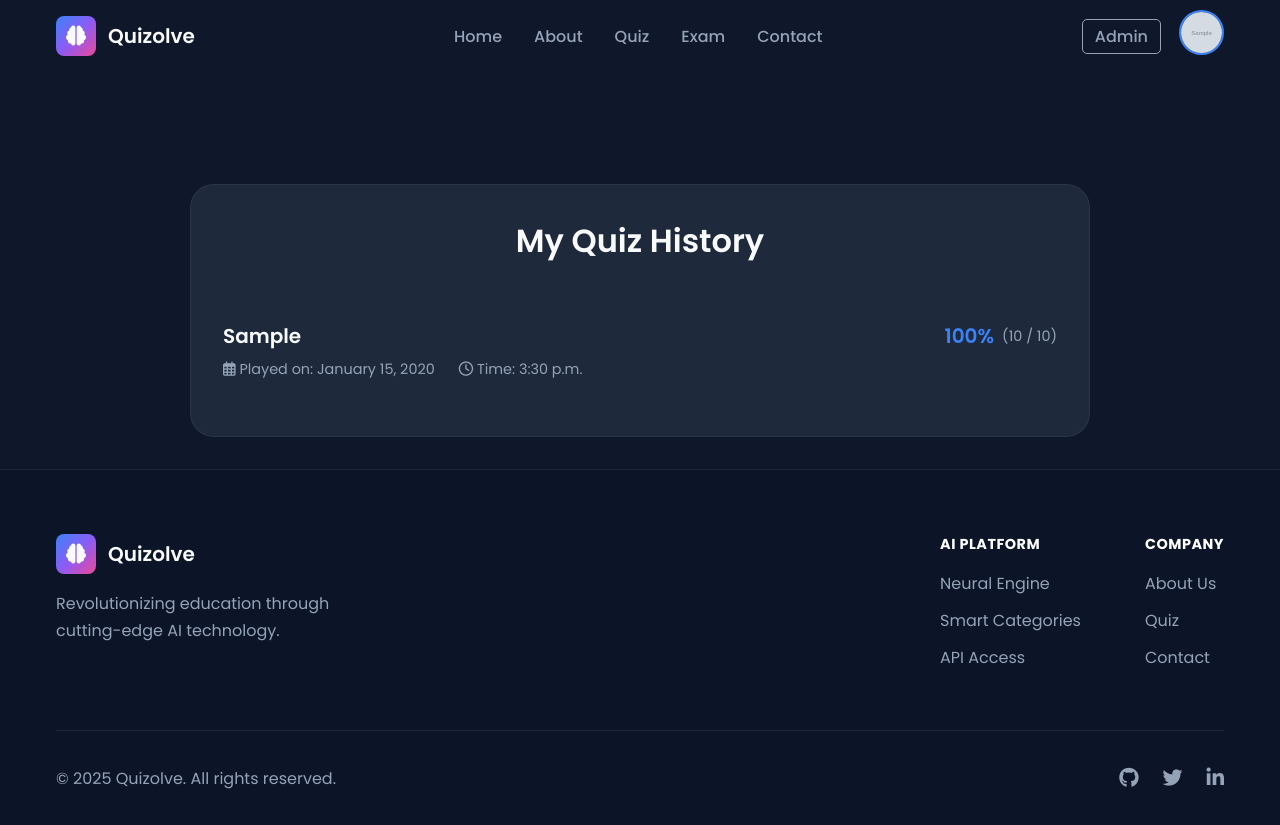
After one commit to deepajaysolanki/Quizolve, a Django app: page /profile/history/ in a window 1280 px wide. The commit adds this page. Run offline with Django 5.2, Linux system fonts and the light colour scheme; a user stored in the database is signed in; tables that the repository leaves empty hold one stand-in row (values such as "Sample post"); grey boxes marked "Sample" are stand-in pictures.

Commit message:
30-10-25 : Now user can see all the quiz he played along with his result, anytime on his profile

```diff
--- a/myapp/templates/AI_features/play_quiz.html
+++ b/myapp/templates/AI_features/play_quiz.html
@@ -59,7 +59,8 @@
         data-check-answer-url="{% url 'record-answer-api' %}"
         data-end-exam-early-url="{% url 'end-exam-early' %}"
         data-results-page-url="{% url 'results-page' %}"
-        data-csrf-token="{{ csrf_token }}">
+        data-csrf-token="{{ csrf_token }}"
+        data-current-attempt-id="{{ current_attempt_id }}">
     </div>
     <script src="{% static 'js/play_quiz.js' %}"></script>
 </body>
--- a/myapp/templates/AI_features/result.html
+++ b/myapp/templates/AI_features/result.html
@@ -29,7 +29,7 @@
             {% if review_data %}
             {% for item in review_data %}
             <div class="review-item">
-                <p class="review-question">{{ forloop.counter }}. {{ item.question }}</p>
+                <p class="review-question">{{ forloop.counter }}. {{ item.question_text }}</p>
 
                 {% if item.is_correct %}
                 <p class="review-answer correct">
@@ -56,7 +56,7 @@
 
         <div class="stats-breakdown">
             <div class="stat-item">
-                <h3>{{ total }}</h3>
+                <h3>{{ total_played }}</h3>
                 <p>Total</p>
             </div>
             <div class="stat-item">
--- a/myapp/templates/components/navbar.html
+++ b/myapp/templates/components/navbar.html
@@ -37,7 +37,7 @@
           <img src="{{ request.user.profile_photo.url }}" alt="Profile" class="profile-photo"
             id="profile-photo-desktop" />
           <div class="profile-dropdown" id="profile-dropdown-desktop">
-            <a href="#">Settings</a>
+            <a href="{% url 'quiz-history' %}">My Quiz History</a>
             <a href="{% url 'user-profile' %}">My Profile</a>
             <a href="{% url 'logout' %}">Logout</a>
           </div>
@@ -69,7 +69,7 @@
           <img src="{{ request.user.profile_photo.url }}" alt="Profile" class="profile-photo"
             id="profile-photo-mobile" />
           <div class="profile-dropdown" id="profile-dropdown-mobile">
-            <a href="#">Settings</a>
+            <a href="{% url 'quiz-history' %}">My Quiz History</a>
             <a href="{% url 'user-profile' %}">My Profile</a>
             <a href="{% url 'logout' %}">Logout</a>
           </div>
--- /dev/null
+++ b/myapp/templates/user/quiz_history.html
@@ -0,0 +1,139 @@
+{% load static %}
+{% load tz %}
+{% load static %}
+<!DOCTYPE html>
+<html lang="en">
+
+<head>
+    <meta charset="UTF-8">
+    <meta name="viewport" content="width=device-width, initial-scale=1.0">
+    <title>My Quiz History</title>
+    <link rel="stylesheet" href="{% static 'css/main.css' %}">
+    <link rel="stylesheet" href="https://cdnjs.cloudflare.com/ajax/libs/font-awesome/6.5.1/css/all.min.css" />
+    <style>
+        body {
+            background-color: var(--background-dark);
+            font-family: 'Poppins', sans-serif;
+            color: var(--text-primary);
+        }
+
+        .history-container {
+            width: 100%;
+            max-width: 900px;
+            margin: 7rem auto 2rem auto;
+            /* 7rem top margin to clear navbar */
+            padding: 2rem;
+            background-color: var(--card-dark);
+            border: 1px solid var(--border-color);
+            border-radius: 1.5rem;
+        }
+
+        .history-container h1 {
+            text-align: center;
+            font-weight: 600;
+            margin-bottom: 2rem;
+        }
+
+        .history-item {
+            display: flex;
+            flex-direction: column;
+            padding: 1.5rem 0;
+            border-bottom: 1px solid var(--border-color);
+        }
+
+        .history-item:last-child {
+            border-bottom: none;
+        }
+
+        .history-header {
+            display: flex;
+            justify-content: space-between;
+            align-items: center;
+            margin-bottom: 0.5rem;
+        }
+
+        .history-title {
+            font-size: 1.25rem;
+            font-weight: 600;
+            color: var(--text-primary);
+        }
+
+        .history-score {
+            font-size: 1.25rem;
+            font-weight: 600;
+            color: var(--primary-color);
+            display: flex;
+            align-items: center;
+            gap: 0.5rem;
+        }
+
+        .score-details {
+            font-size: 0.9rem;
+            font-weight: 400;
+            color: var(--text-secondary);
+        }
+
+        .history-meta {
+            display: flex;
+            gap: 1.5rem;
+            font-size: 0.9rem;
+            color: var(--text-secondary);
+        }
+
+        .tag-exam {
+            background-color: var(--primary-color);
+            color: white;
+            padding: 0.1rem 0.5rem;
+            border-radius: 1rem;
+            font-size: 0.8rem;
+        }
+    </style>
+</head>
+
+<body class="quiz-page-body">
+
+    {% include 'components/navbar.html' %}
+
+    <main class="history-container">
+        <h1>My Quiz History</h1>
+
+        {% if attempts_with_percentage %}
+        {% for item in attempts_with_percentage %}
+        <div class="history-item">
+            <div class="history-header">
+                <span class="history-title">{{ item.attempt.quiz_identifier }}</span>
+                <span class="history-score">
+                    {{ item.percentage }}%
+                    <span class="score-details">
+                        ({{ item.attempt.score }} / {{ item.attempt.total_questions }})
+                    </span>
+                </span>
+            </div>
+            <div class="history-meta">
+                <span>
+                    <i class="far fa-calendar-alt"></i>
+                    Played on: {{ item.attempt.created_at|localtime|date:"F d, Y" }}
+                </span>
+                <span>
+                    <i class="far fa-clock"></i>
+                    Time: {{ item.attempt.created_at|localtime|time:"P" }}
+                </span>
+                {% if item.attempt.quiz_type == 'custom' %}
+                    <span class="tag-exam">Custome  </span>
+                {% endif %}
+
+                {% if item.attempt.quiz_type == 'exam' %}
+                    <span class="tag-exam">Exam</span>
+                {% endif %}
+            </div>
+        </div>
+        {% endfor %}
+        {% else %}
+        <p style="text-align: center; color: var(--text-secondary);">You have not played any quizzes yet.</p>
+        {% endif %}
+    </main>
+
+    {% include 'components/footer.html' %}
+</body>
+
+</html>
--- a/myapp/views.py
+++ b/myapp/views.py
@@ -9,7 +9,7 @@ from django.contrib.auth.decorators import login_required
 from .forms import UserProfileForm
 import re, json
 from django.utils import timezone
-from .models import ExamQuizAttempt, UserQuizAttempt
+from .models import ExamQuizAttempt, UserQuizAttempt, AnsweredQuestion
 from django.contrib import messages
 from django.views.decorators.http import require_POST
 from datetime import timedelta
@@ -223,10 +223,35 @@ def start_quiz_view(request):
         print(f"--- POST data received in start_quiz_view: {request.POST} ---")
         now = timezone.now()
         twenty_four_hours_ago = now - timedelta(hours=24)
-        quiz_type = request.POST.get('quiz_type')
-        # print(f"Quiz type selected: {quiz_type}")
-        topic = request.POST.get('topic')
-        difficulty = request.POST.get('difficulty', 'medium')
+        quiz_type = None
+        topic = None
+        difficulty = None
+
+        # Case 1: Starting a new quiz from a form
+        if request.method == 'POST':
+            print(f"--- POST data received: {request.POST} ---")
+            quiz_type = request.POST.get('quiz_type')
+            topic = request.POST.get('topic')
+            difficulty = request.POST.get('difficulty', 'medium')
+
+        # Case 2: Clicking "Play Again" from the results page
+        elif request.method == 'GET':
+            print("--- GET request received (Play Again) ---")
+            # Get the previous quiz settings from the session
+            topic = request.session.get('topic')
+            difficulty = request.session.get('difficulty')
+
+            # Determine the quiz_type from the saved session data
+            if difficulty == 'exam':
+               return redirect('exam-selection')
+
+            if topic in ['General Knowledge', 'Science', 'History', 'Geography', 'Math', 'Literature']:
+                quiz_type = 'category'
+            else:
+                quiz_type = 'custom'
+        # If there is no topic, we can't start a quiz
+        if not topic:
+            return redirect('quiz-page')
 
         if quiz_type == 'category':
             # Per-category limit check
@@ -239,6 +264,7 @@ def start_quiz_view(request):
             if attempt_count >= 3:
                 messages.error(request, f"You have reached your daily limit of 3 quizzes for the '{topic}' category.")
                 return redirect('quiz-page')
+
         elif quiz_type == 'custom':
             # Global limit check for all custom topic quizzes
             attempt_count = UserQuizAttempt.objects.filter(
@@ -251,22 +277,28 @@ def start_quiz_view(request):
                 return redirect('quiz-page')
 
         # If allowed, create a new attempt record
-        UserQuizAttempt.objects.create(user=request.user, quiz_type=quiz_type, quiz_identifier=topic)
+            # UserQuizAttempt.objects.create(user=request.user, quiz_type=quiz_type, quiz_identifier=topic)
 
-        # If allowed, create a new attempt record immediately
-        UserQuizAttempt.objects.create(user=request.user)
+        attempt = UserQuizAttempt.objects.create(
+            user=request.user,
+            quiz_type=request.POST.get('quiz_type'),
+            quiz_identifier=request.POST.get('topic'),
+            total_questions=50
+        )
+        # UserQuizAttempt.objects.create(user=request.user)
 
         # setup the session variables
+        request.session['current_attempt_id'] = attempt.id
+        request.session['topic'] = topic
+        request.session['difficulty'] = difficulty
+        request.session['total_questions'] = 50
         request.session['correct_answers'] = 0
         request.session['total_played'] = 0
         request.session['question_batch'] = [] # Important: Clear any leftover questions
-        request.session['total_questions'] = 50
         request.session['quiz_review_data'] = []
-
-         # Create an empty list to track asked questions
         request.session['asked_questions'] = []
 
-        # The second, incorrect redirect has been removed.
+        request.session.save()
         return redirect('play-quiz')
     else:
         return redirect('login')
@@ -295,6 +327,7 @@ def play_quiz_view(request):
             'time_limit': time_limit,
             'quizTopic': topic,
             'total_questions': total_questions,
+            'current_attempt_id': request.session.get('current_attempt_id')
         }
 
         return render(request, 'AI_features/play_quiz.html', context)
@@ -303,63 +336,52 @@ def play_quiz_view(request):
 
 def results_view(request):
     """Displays the final results from the session."""
-
+    attempt_id = request.session.get('current_attempt_id')
+    if not attempt_id:
+        return redirect('home-page') # Or some error page
     # Get the type of quiz that was just played from the session
     quiz_type = request.session.get('difficulty', 'regular')
 
-    total_played = request.session.get('total_played', 0)
-    correct_answers = request.session.get('correct_answers', 0)
+    # 2. Get the quiz attempt from the database
+    attempt = UserQuizAttempt.objects.get(id=attempt_id)
 
-    # Get quiz type
-    # quiz_type = request.POST.get('quiz_type')
-    print(f"Quiz type in results_view: {quiz_type}")
+    # 3. Get all the saved answers for that quiz
+    review_data = attempt.answers.all().order_by('id')
 
+    # 4. Get all stats directly from the database record
+    total_played = review_data.count()
+    correct_answers = attempt.score
+    display_total = attempt.total_questions
+    quiz_type = attempt.quiz_type
 
-    # Check for the 'ended_early' flag and then remove it
+    # 5. Check if the quiz was ended early (this flag is still useful)
     ended_early = request.session.pop('ended_early', False)
 
-    # For exams, the total score is always out of 50
-    display_total = 50 if quiz_type == 'exam' else total_played
+    # 6. Calculate percentage
+    percentage = 0
+    if display_total > 0:
+        percentage = round((correct_answers / display_total) * 100)
 
-    # Calculate incorrect answers here in the view
-    incorrect_answers = total_played - correct_answers
-
-    # Get the topic from the session
-    topic = request.session.get('topic')
-
-    # Get the review data from the session
-    review_data = request.session.get('quiz_review_data', [])
-
-    # Create the attempt record if a full 50-question exam was completed
-    # if quiz_type == 'exam' and total_played >= 50:
-    #         UserQuizAttempt.objects.get_or_create(
-    #             user=request.user,
-    #             quiz_type='exam',
-    #             quiz_identifier= topic,
-    #             created_at__date=timezone.now().date(),
-    #         )
-
-    if total_played > 0:
-        percentage = round((correct_answers / total_played) * 100)
-    else:
-        percentage = 0
+    # 7. Clean up the session so the next quiz is fresh
+    request.session.pop('current_attempt_id', None)
+    request.session.pop('topic', None)
+    request.session.pop('difficulty', None)
+    request.session.pop('total_questions', None)
+    request.session.pop('asked_questions', None)
+    # Note: We no longer need to clean up session scores, as they aren't stored there.
 
     context = {
-        'total': total_played,
-        'correct': correct_answers,
-        'incorrect': incorrect_answers, # Pass the result to the template
-        'percentage': percentage,
-        'quiz_type': quiz_type,
-        'display_total': display_total, # The total to show (e.g., 50)
-        'ended_early': ended_early, # Pass the flag to the template
-        'review_data': review_data,
-    }
+            'total_played': total_played,
+            'correct': correct_answers,
+            'incorrect': total_played - correct_answers,
+            'display_total': display_total,
+            'ended_early': ended_early,
+            'quiz_type': quiz_type,
+            'percentage': percentage,
+            'review_data': review_data,
+        }
     return render(request, 'AI_features/result.html', context)
-
-
 # --- API Views (Called by JavaScript) ---
-
-# myapp/views.py
 
 # myapp/views.py
 
@@ -455,7 +477,7 @@ def start_exam_quiz_view(request, exam_name):
         return redirect('exam-selection')
 
     # If allowed, create a new attempt record
-    UserQuizAttempt.objects.create(user=request.user, quiz_type='exam', quiz_identifier=exam_name)
+    attemp = UserQuizAttempt.objects.create(user=request.user, quiz_type='exam', quiz_identifier=exam_name)
 
     # Set up the session rules for the exam quiz
     request.session['question_batch'] = [] # Start with an empty batch
@@ -467,6 +489,7 @@ def start_exam_quiz_view(request, exam_name):
     request.session['asked_questions'] = []
     request.session['quiz_review_data'] = []
 
+    request.session.save()
     return redirect('play-exam-quiz')
 
 @require_POST
@@ -482,27 +505,58 @@ def end_exam_quiz_early_api(request):
 
     return JsonResponse({'status': 'success'})
 
-# API to record full answer data for review
+# API to record individual question answers in the database
 @require_POST
 def record_answer_api(request):
-    data = json.loads(request.body)
-    user_answer = data.get('user_answer')
-    correct_answer = data.get('correct_answer')
-    is_correct = (user_answer == correct_answer)
+    try:
+        data = json.loads(request.body)
+        attempt_id = request.session.get('current_attempt_id')
 
-    # Store the full review data
-    review_data = request.session.get('quiz_review_data', [])
-    review_data.append({
-        'question': data.get('question'),
-        'user_answer': user_answer,
-        'correct_answer': correct_answer,
-        'is_correct': is_correct
-    })
-    request.session['quiz_review_data'] = review_data
+        if not attempt_id:
+            return JsonResponse({'status': 'error', 'message': 'No attempt ID in session.'}, status=400)
 
-    # Update session stats (as before)
-    request.session['total_played'] = request.session.get('total_played', 0) + 1
-    if is_correct:
-        request.session['correct_answers'] = request.session.get('correct_answers', 0) + 1
+        attempt = UserQuizAttempt.objects.get(id=attempt_id)
+        is_correct = (data.get('user_answer') == data.get('correct_answer'))
 
-    return JsonResponse({'status': 'success'})
+        # Save the question and answer to the database
+        AnsweredQuestion.objects.create(
+            attempt=attempt,
+            question_text=data.get('question'),
+            user_answer=data.get('user_answer'),
+            correct_answer=data.get('correct_answer'),
+            is_correct=is_correct
+        )
+
+        # Update the score on the main attempt object
+        if is_correct:
+            attempt.score = attempt.score + 1
+            attempt.save()
+
+        return JsonResponse({'status': 'success'})
+    except Exception as e:
+        return JsonResponse({'status': 'error', 'message': str(e)}, status=500)
+
+def quiz_history_view(request):
+    if request.user.is_authenticated:
+       # Get all attempts for the current user
+        attempts = UserQuizAttempt.objects.filter(user=request.user).order_by('-created_at')
+
+        # Create a new list to hold the attempts with their percentages
+        attempts_with_percentage = []
+        for attempt in attempts:
+                percentage = 0
+                if attempt.total_questions > 0:
+                    percentage = round((attempt.score / attempt.total_questions) * 100)
+
+                # Add the calculated percentage to the attempt object (or a new dict)
+                attempts_with_percentage.append({
+                    'attempt': attempt,
+                    'percentage': percentage
+                })
+
+        context = {
+                'attempts_with_percentage': attempts_with_percentage
+            }
+        return render(request, 'user/quiz_history.html', context)
+    else:
+        return redirect('login')
--- a/myproject/settings.py
+++ b/myproject/settings.py
@@ -115,7 +115,7 @@ AUTH_PASSWORD_VALIDATORS = [
 
 LANGUAGE_CODE = 'en-us'
 
-TIME_ZONE = 'UTC'
+TIME_ZONE = 'Asia/Kolkata'
 
 USE_I18N = True
 
--- a/myproject/urls.py
+++ b/myproject/urls.py
@@ -23,6 +23,7 @@ urlpatterns = [
     path('logout/', views.logout_view, name='logout'),
     path('profile/', views.profile_view, name='user-profile'),
     path('profile/edit/', views.profile_edit_view, name='profile-edit'),
+    path('profile/history/', views.quiz_history_view, name='quiz-history'),
 
     # --- Allauth & Password Reset ---
     # These must come BEFORE the main 'accounts/' include
--- a/static/js/play_quiz.js
+++ b/static/js/play_quiz.js
@@ -18,6 +18,7 @@ document.addEventListener('DOMContentLoaded', function () {
     const CSRF_TOKEN = quizData.dataset.csrfToken;
     const initialTimeLimit = parseInt(quizData.dataset.timeLimit, 10);
     const totalQuestions = parseInt(quizData.dataset.totalQuestions, 10);
+    const CURRENT_ATTEMPT_ID = quizData.dataset.currentAttemptId;
 
     // --- State variables ---
     let correctAnswer = '';
@@ -131,6 +132,7 @@ document.addEventListener('DOMContentLoaded', function () {
             method: 'POST',
             headers: { 'Content-Type': 'application/json', 'X-CSRFToken': CSRF_TOKEN },
             body: JSON.stringify({
+                'attempt_id': CURRENT_ATTEMPT_ID,
                 'question': question,
                 'user_answer': user_answer,
                 'correct_answer': correct_answer
```
Also changed, not shown: myapp/models.py (+17 -1 lines), media/profile_photos/Thor.jpeg (added), myapp/migrations/0006_userquizattempt_score_and_more.py (added), 1 other file.
